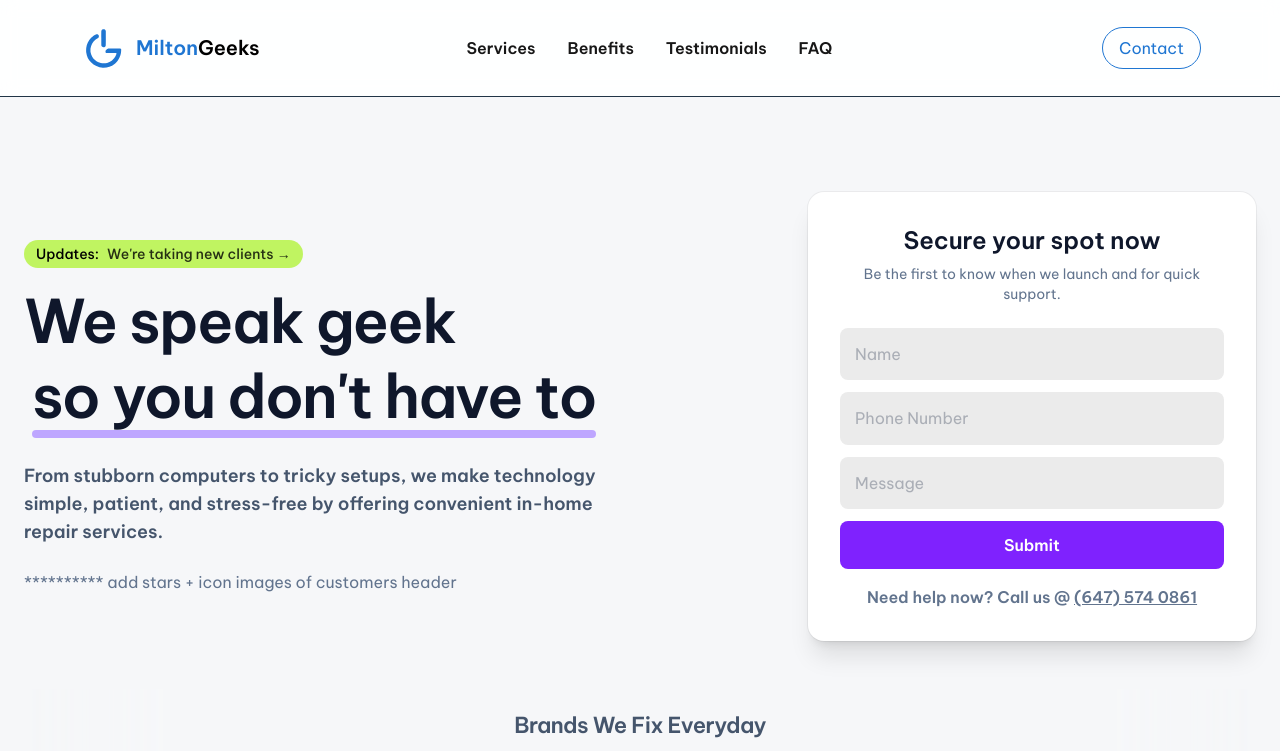
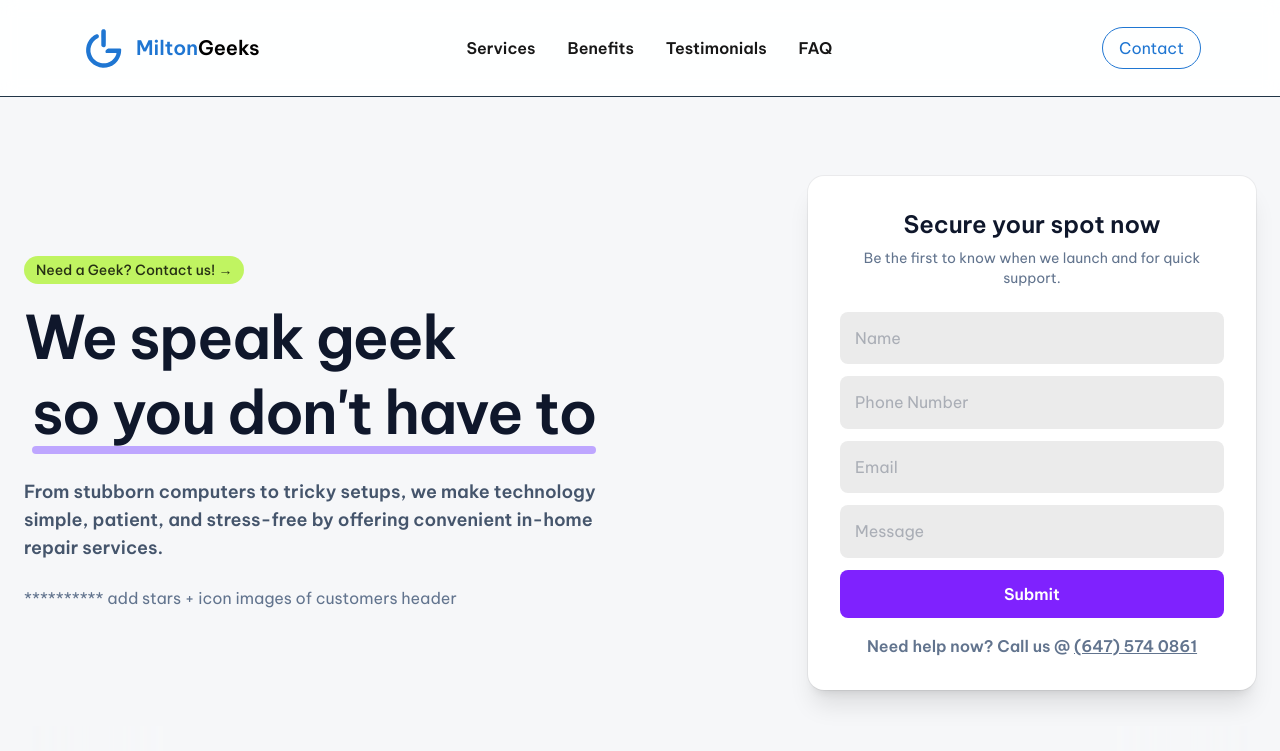
Before and after one commit to Ishan-Khurram/MiltonGeeks, a React (Vite) app: page / in a window 1280 px wide. Shown: the top 751 px of the page. Built offline with nearby package versions, Linux system fonts and the light colour scheme.

Commit message:
Working on form submission, base case finished. Testing it out now.

```diff
--- /dev/null
+++ b/api/contact.ts
@@ -0,0 +1,11 @@
+import type { VercelRequest, VercelResponse } from '@vercel/node';
+import { Resend } from 'resend';
+
+const resend = new Resend(process.env.RESEND_API_KEY);
+
+export default async function handler(req: VercelRequest, res: VercelResponse) {
+    // block any method that is not a POST
+    if (req.method !== 'POST') return res.status(405).json({error: "Email not allowed to be sent"});
+    // repond w json, confirm wiring here.
+    return res.status(200).json({ok: true, recieved: req.body ?? null})
+};
--- a/package.json
+++ b/package.json
@@ -12,7 +12,8 @@
   "dependencies": {
     "embla-carousel-react": "^8.6.0",
     "react": "^19.1.1",
-    "react-dom": "^19.1.1"
+    "react-dom": "^19.1.1",
+    "resend": "^6.3.0"
   },
   "devDependencies": {
     "@eslint/js": "^9.36.0",
--- /dev/null
+++ b/src/components/EmailData.tsx
@@ -0,0 +1,46 @@
+// post json data to app/contact.ts
+// This function will be wired to <form onSubmit={emailSubmission}>.
+export default async function emailSubmission(e: React.FormEvent<HTMLFormElement>) {
+    // prevent default page reload so we can send email in its place.
+    e.preventDefault();
+
+    const fd = FormData(e.currentTarget):
+        // read data from form element.
+
+        // turn form data into parsable json data.
+    const payload = {
+            name: String(fd.get('name') || ''),
+            phone: String(fd.get('phone') || ''),
+            email: String(fd.get('email') || ''), // email not added yet, mostlikely want phone calls back as its faster. Put here for later use.
+            message: String(fd.get('message') || ''),
+        };
+
+        const r = await fetch('/api/contact', {
+            method: 'POST',
+            // tell the server we are sending JSON so vercel can parse req.body correctly
+            headers: {'Content-Type': 'application/json'},
+            // turn json into string for http request body
+            body: JSON.stringify(payload),
+        });
+
+        if (r.ok) {
+            // 2xx response = success
+
+            e.currentTarget.reset(); // clear the form so they know it went through
+
+            // prompt alert so they know 100% form went through and it didnt get discarded.
+            // can change later to a nicer UI, alert works for now.
+            alert('Thanks! We recieved your message. We will be in touch very soon.')
+        } else {
+            // anything other than a 2xx code is a fail. extract server message for help.
+
+            const {error} = await r.json().catch(() => ({error: 'Unknown Error'}));
+
+            // alert with the error message
+            // change later to cleaner UI
+
+            alert(`Sorry! Something went wrong. Your message could not be sent ${error}`)
+        }
+
+    };
+};
--- a/src/pages/Home.tsx
+++ b/src/pages/Home.tsx
@@ -31,14 +31,13 @@ export default function Home() {
 
   return (
     <section className="bg-[#f6f7f9] overflow-x-hidden pt-24">
-      <div className="mx-auto max-w-7xl px-6 py-24">
+      <div className="mx-auto max-w-7xl px-6 py-20">
         {/* 2-column layout */}
         <div className="grid grid-cols-1 items-center gap-16 lg:grid-cols-2">
           {/* LEFT: blurb */}
           <div>
             <p className="inline-flex items-center gap-2 rounded-full bg-lime-300/90 px-3 py-1 text-sm font-medium text-black">
-              Updates:{" "}
-              <span className="opacity-80">We're taking new clients →</span>
+              <span className="opacity-80">Need a Geek? Contact us! →</span>
             </p>
 
             <h1 className="mt-4 text-[60px] font-extrabold leading-tight tracking-tight text-slate-900 md:text-[60px]">
@@ -73,16 +72,29 @@ export default function Home() {
 
               <form className="mt-6 space-y-3">
                 <input
+                  name="name"
+                  required
                   type="text"
                   placeholder="Name"
                   className="w-full inline-block p-[15px] text-[16px] leading-[1.4em] rounded-lg bg-[#ebebeb] text-gray-500 border-none outline-none shadow-[inset_0_0_0_1px_transparent] focus:shadow-[inset_0_0_0_1px_rgba(124,58,237,0.75)] transition-shadow"
                 />
                 <input
+                  name="number"
+                  required
                   type="phone number"
                   placeholder="Phone Number"
                   className="w-full inline-block p-[15px] text-[16px] leading-[1.4em] rounded-lg bg-[#ebebeb] text-gray-500 border-none outline-none shadow-[inset_0_0_0_1px_transparent] focus:shadow-[inset_0_0_0_1px_rgba(124,58,237,0.75)] transition-shadow"
                 />
                 <input
+                  type="email"
+                  placeholder="Email"
+                  name="email"
+                  className="w-full inline-block p-[15px] text-[16px] leading-[1.4em] rounded-lg bg-[#ebebeb] text-gray-500 border-none outline-none shadow-[inset_0_0_0_1px_transparent] focus:shadow-[inset_0_0_0_1px_rgba(124,58,237,0.75)] transition-shadow"
+                  required
+                />
+                <input
+                  name="message"
+                  required
                   type="text"
                   placeholder="Message"
                   className="w-full inline-block p-[15px] text-[16px] leading-[1.4em] rounded-lg bg-[#ebebeb] text-gray-500 border-none outline-none shadow-[inset_0_0_0_1px_transparent] focus:shadow-[inset_0_0_0_1px_rgba(124,58,237,0.75)] transition-shadow"
@@ -102,7 +114,7 @@ export default function Home() {
             </div>
           </div>
         </div>
-        <div className="pt-12 overflow-hidden flex items-center [mask-image:linear-gradient(to_right,transparent,black_12%,black_88%,transparent)] [mask-size:100%_100%] [mask-repeat:repeat]">
+        <div className="pt-9 overflow-hidden flex items-center [mask-image:linear-gradient(to_right,transparent,black_12%,black_88%,transparent)] [mask-size:100%_100%] [mask-repeat:repeat]">
           {/* Add carousel here with  "brands we fix everyday" with the logo of the company with their name besides them */}
           {/* HP, ASUS, Dell, Lenovo, Apple, Samsung, Acer, MSI, LG, Microsoft, Google*/}
           <BrandCarousel title="Brands We Fix Everyday" items={BRANDS} />
```
Also changed, not shown: 1 other file (tests, documents, lock files or other folders).
